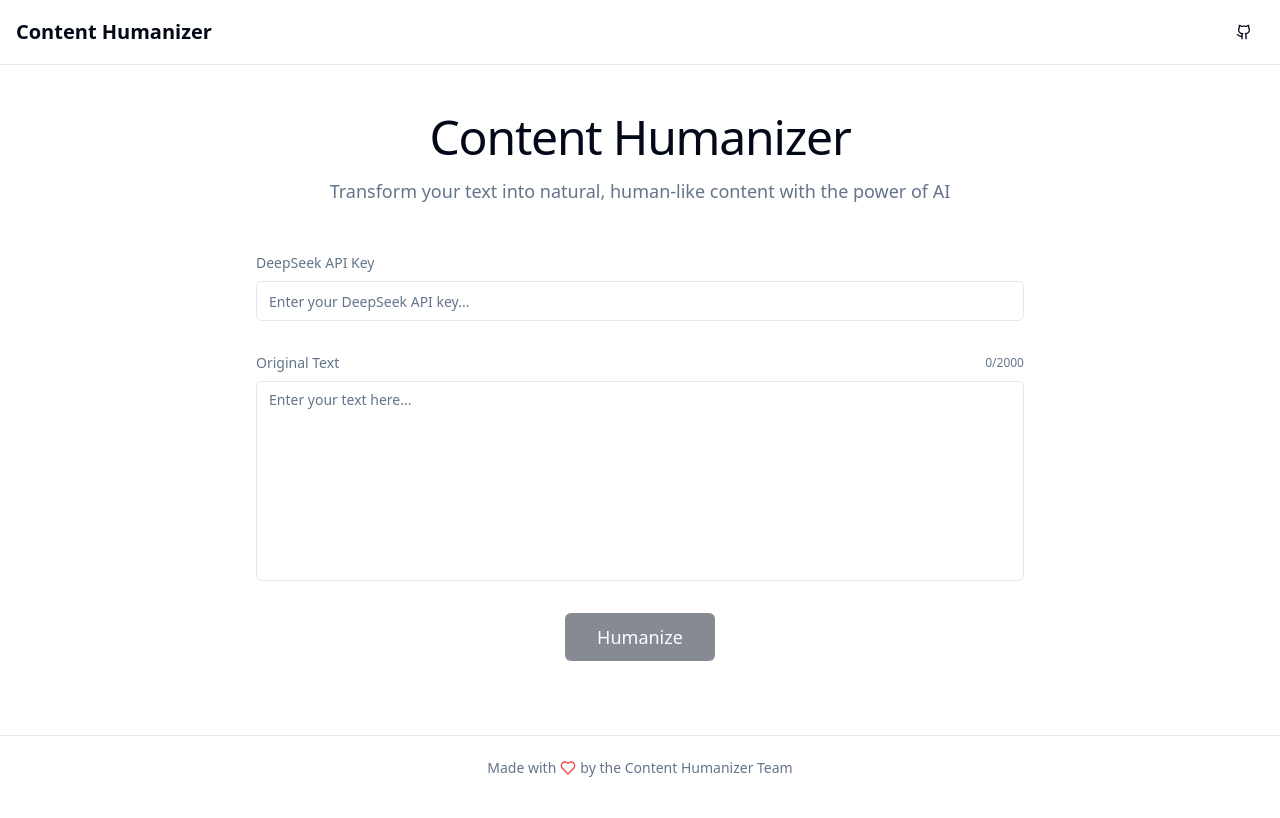
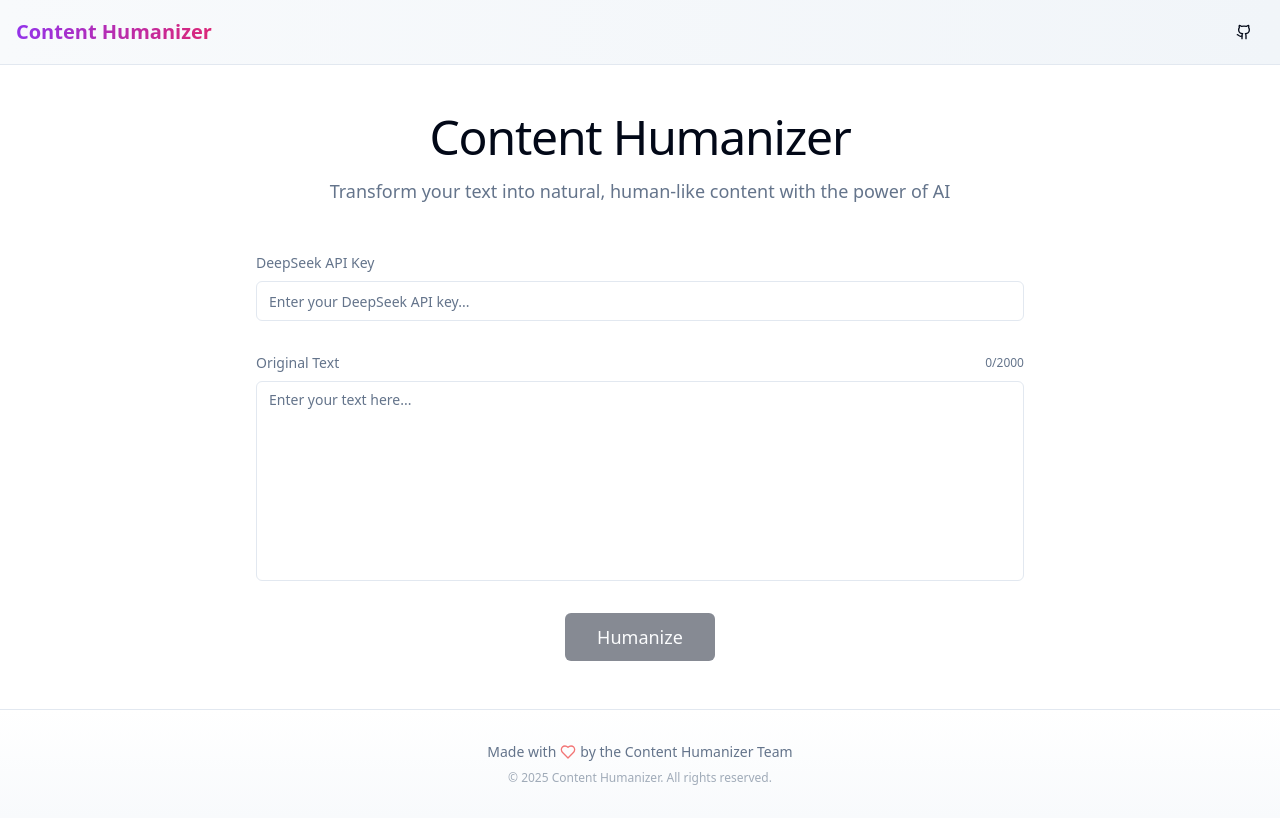
Before and after one commit to kaaaaraaaan/humanize-assistant, a React (Vite) app: page / in a window 1280 px wide. Built offline with nearby package versions, Linux system fonts and the light colour scheme.

Commit message:
Refine header and footer
Improve the styling and design of the header and footer components to be more modern and visually appealing.

```diff
--- a/src/components/Footer.tsx
+++ b/src/components/Footer.tsx
@@ -3,10 +3,13 @@ import { HeartIcon } from "lucide-react";
 
 export const Footer = () => {
   return (
-    <footer className="border-t mt-auto">
-      <div className="container flex items-center justify-center h-16 px-4">
-        <p className="text-sm text-muted-foreground flex items-center gap-1">
-          Made with <HeartIcon className="h-4 w-4 text-red-500" /> by the Content Humanizer Team
+    <footer className="border-t bg-gradient-to-b from-transparent to-slate-50 dark:to-slate-900">
+      <div className="container flex flex-col items-center justify-center py-8 px-4 space-y-2">
+        <p className="text-sm text-muted-foreground flex items-center gap-1 animate-fade-in">
+          Made with <HeartIcon className="h-4 w-4 text-red-500 animate-pulse" /> by the Content Humanizer Team
+        </p>
+        <p className="text-xs text-muted-foreground/60">
+          © {new Date().getFullYear()} Content Humanizer. All rights reserved.
         </p>
       </div>
     </footer>
--- a/src/components/Header.tsx
+++ b/src/components/Header.tsx
@@ -4,20 +4,24 @@ import { Button } from "@/components/ui/button";
 
 export const Header = () => {
   return (
-    <header className="border-b">
+    <header className="border-b bg-gradient-to-r from-slate-50 to-slate-100 dark:from-slate-900 dark:to-slate-800">
       <div className="container flex items-center justify-between h-16 px-4">
         <div className="flex items-center space-x-2">
-          <span className="text-xl font-semibold">Content Humanizer</span>
+          <span className="text-xl font-semibold bg-clip-text text-transparent bg-gradient-to-r from-purple-600 to-pink-600 animate-fade-in">
+            Content Humanizer
+          </span>
         </div>
-        <div className="flex items-center space-x-4">
+        <nav className="flex items-center space-x-4">
           <Button
             variant="ghost"
             size="icon"
             onClick={() => window.open("https://github.com", "_blank")}
+            className="hover:bg-slate-100 dark:hover:bg-slate-800 transition-colors duration-200"
           >
             <GithubIcon className="h-5 w-5" />
+            <span className="sr-only">GitHub repository</span>
           </Button>
-        </div>
+        </nav>
       </div>
     </header>
   );
```
